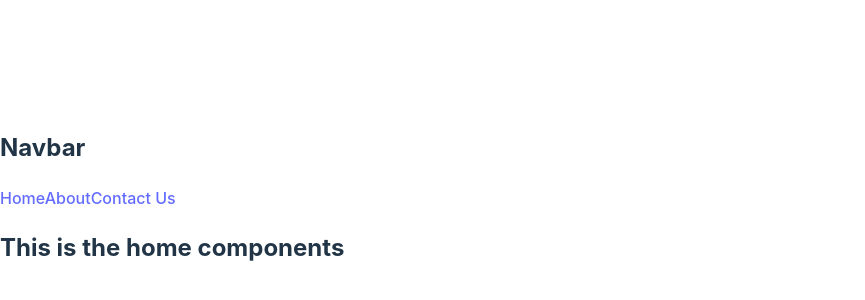
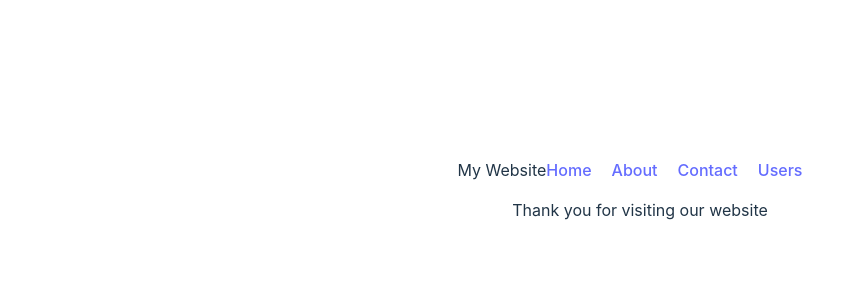
Before and after one commit to Naimul02/introduction-to-react-router, a React (Vite) app: page / in a window 1280 px wide. Shown: the part 202-502 px from the top of the page, without its empty margins (0-865 px from the left). Built offline with nearby package versions, Linux system fonts and the light colour scheme.

Commit message:
added users components

```diff
--- /dev/null
+++ b/src/components/Footer/Footer.jsx
@@ -0,0 +1,9 @@
+const Footer = () => {
+  return (
+    <div>
+      <p>Thank you for visiting our website</p>
+    </div>
+  );
+};
+
+export default Footer;
--- /dev/null
+++ b/src/components/Header/Header.css
@@ -0,0 +1,3 @@
+nav a{
+  margin-right : 20px;
+}
--- a/src/components/Header/Header.jsx
+++ b/src/components/Header/Header.jsx
@@ -1,11 +1,15 @@
+import { Link } from "react-router-dom";
+import "./Header.css";
 const Header = () => {
   return (
     <div>
-      <h2>Navbar</h2>
       <nav>
-        <a href="/">Home</a>
-        <a href="/about">About</a>
-        <a href="/contact">Contact Us</a>
+        <span>My Website</span>
+        {/* a tag use korle ekta jhamela hoy set holo page reload hoye jay .ar a problem solve korar jonno amra Link tag use korbo */}
+        <Link to="/">Home</Link>
+        <Link to="/about">About</Link>
+        <Link to="/contact">Contact</Link>
+        <Link to="/users">Users</Link>
       </nav>
     </div>
   );
--- a/src/components/Home/Home.jsx
+++ b/src/components/Home/Home.jsx
@@ -1,12 +1,13 @@
 import { Outlet } from "react-router-dom";
+import Footer from "../Footer/Footer";
 import Header from "../Header/Header";
 
 const Home = () => {
   return (
     <div>
       <Header></Header>
-      <h2>This is the home components</h2>
       <Outlet></Outlet>
+      <Footer></Footer>
     </div>
   );
 };
--- /dev/null
+++ b/src/components/Users/Users.jsx
@@ -0,0 +1,12 @@
+import React from "react";
+
+const Users = () => {
+  return (
+    <div>
+      <h2>Our Users</h2>
+      <p>Fantastic and vodro users</p>
+    </div>
+  );
+};
+
+export default Users;
```
Also changed, not shown: src/main.jsx (+16 -10 lines).
